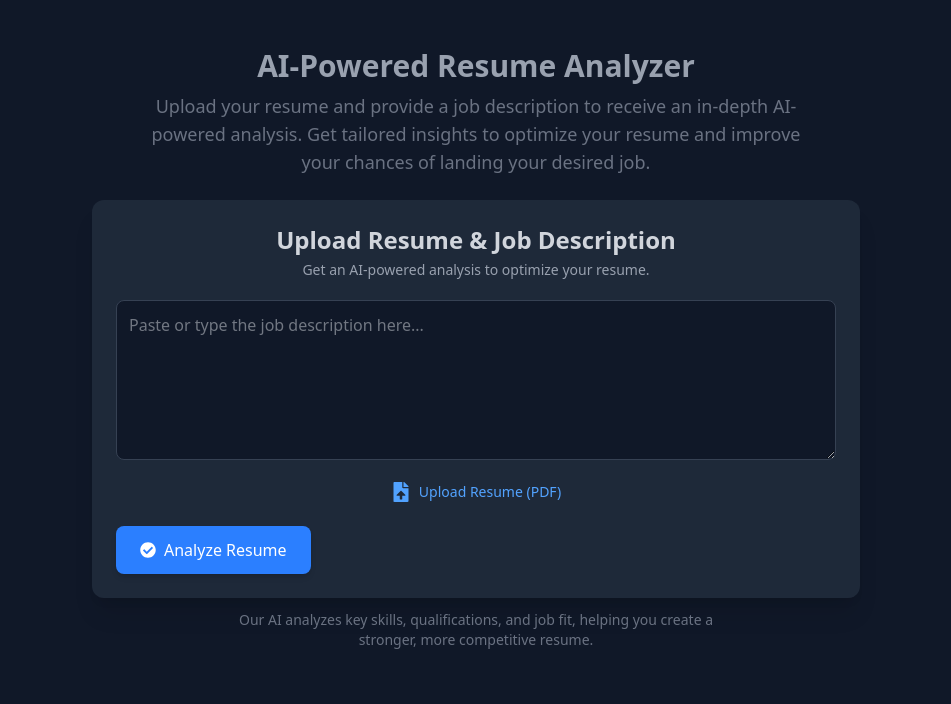
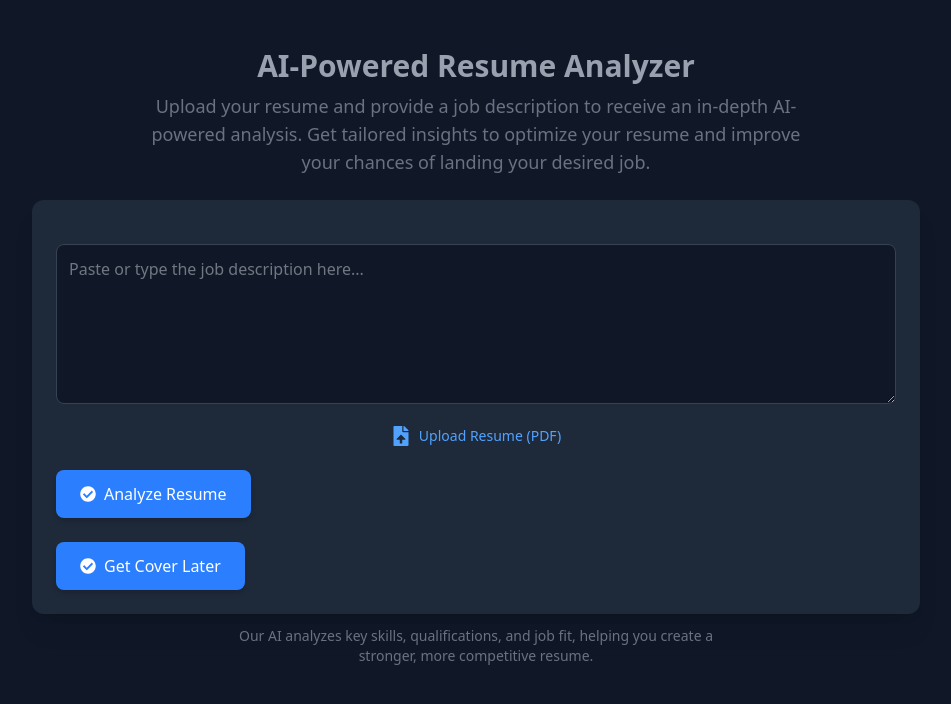
Before and after one commit to DEVENDRA-MANI-TRIPATHI/Ai-Resume-Builder, a React (Vite) app in the folder frontend/: page /analyze in a window 1280 px wide. Shown: the top 704 px of the page, without its empty margins (164-1115 px from the left). Built offline with nearby package versions, Linux system fonts and the light colour scheme; no server answers.

Commit message:
added cover Later functionality

```diff
--- a/frontend/src/components/InputForm.jsx
+++ b/frontend/src/components/InputForm.jsx
@@ -13,7 +13,9 @@ const InputForm = () => {
   const [pdfText, setPdfText] = useState("");
   const [jobDescription, setJobDescription] = useState("");
   const [analysisResult, setAnalysisResult] = useState(null);
+  const [coverLaterResult, setcoverLaterResult] = useState(null);
   const [loading, setLoading] = useState(false);
+  const [coverloading, setCoverloading] = useState(false);
   const [error, setError] = useState(null);
 
   const handleFileChange = async (event) => {
@@ -84,12 +86,39 @@ const InputForm = () => {
       setLoading(false);
     }
   };
+  const handleCoverLater = async () => {
+    if (!pdfText || !jobDescription) {
+      alert("Please upload a resume and enter the job description.");
+      return;
+    }
+
+    setCoverloading(true);
+    setError(null);
+
+    try {
+      const response = await fetch(`${API_BASE_URL}/api/v1/resume/cover-later`, {
+        method: "POST",
+        headers: { "Content-Type": "application/json" },
+        body: JSON.stringify({ resume: pdfText, jobDescription }),
+      });
+
+      if (!response.ok) throw new Error("Failed to analyze");
+
+      const data = await response.json();
+      console.log(data);
+      setcoverLaterResult(data);
+      setCoverloading(false)
+    } catch (error) {
+      setError(error.message);
+    } finally {
+      setLoading(false);
+    }
+  };
 
   return (
-    <div className="bg-gray-800 text-white rounded-xl w-full max-w-3xl mx-auto text-center p-6 shadow-xl transition-transform hover:scale-105">
-      {/* Header */}
-      <h2 className="text-2xl font-semibold text-gray-300">Upload Resume & Job Description</h2>
-      <p className="text-gray-400 text-sm mt-1">Get an AI-powered analysis to optimize your resume.</p>
+    <>
+    <div className="bg-gray-800 text-white rounded-xl w-full md:w-3/4 mx-auto text-center p-6 shadow-xl transition-transform hover:scale-101">
+
       <div className="mt-5">
         <textarea
           className="w-full min-h-40 p-3 border border-gray-700 rounded-lg focus:outline-none focus:ring-2 focus:ring-blue-500 text-gray-300 bg-gray-900"
@@ -131,9 +160,34 @@ const InputForm = () => {
           </>
         )}
       </button>
+      <button
+        onClick={handleCoverLater}
+        className="mt-6 w-full md:w-auto flex items-center justify-center gap-2 bg-blue-500 text-white px-6 py-3 rounded-lg hover:bg-blue-600 transition duration-300 shadow-md disabled:opacity-50"
+        disabled={coverloading}
+      >
+        {coverloading ? (
+          <>
+            <FaSearch className="animate-spin" />
+            Analyzing...
+          </>
+        ) : (
+          <>
+            <FaCheckCircle />
+            Get Cover Later
+          </>
+        )}
+      </button>
       {error && <p className="text-red-400 mt-3 font-medium">{error}</p>}
       {analysisResult && <AnalysisResult result={analysisResult} />}
-    </div>
+
+      </div>
+      {coverLaterResult && (
+        <div className="mt-6 p-4 bg-gray-700 rounded-lg md:w-3/4">
+          <h3 className="text-lg font-bold text-green-400">Cover Letter:</h3>
+          <p className="text-gray-300 mt-2 whitespace-pre-wrap text-left">{coverLaterResult.coverLetter}</p>
+        </div>
+      )}
+    </>
   );
 };
 
```
